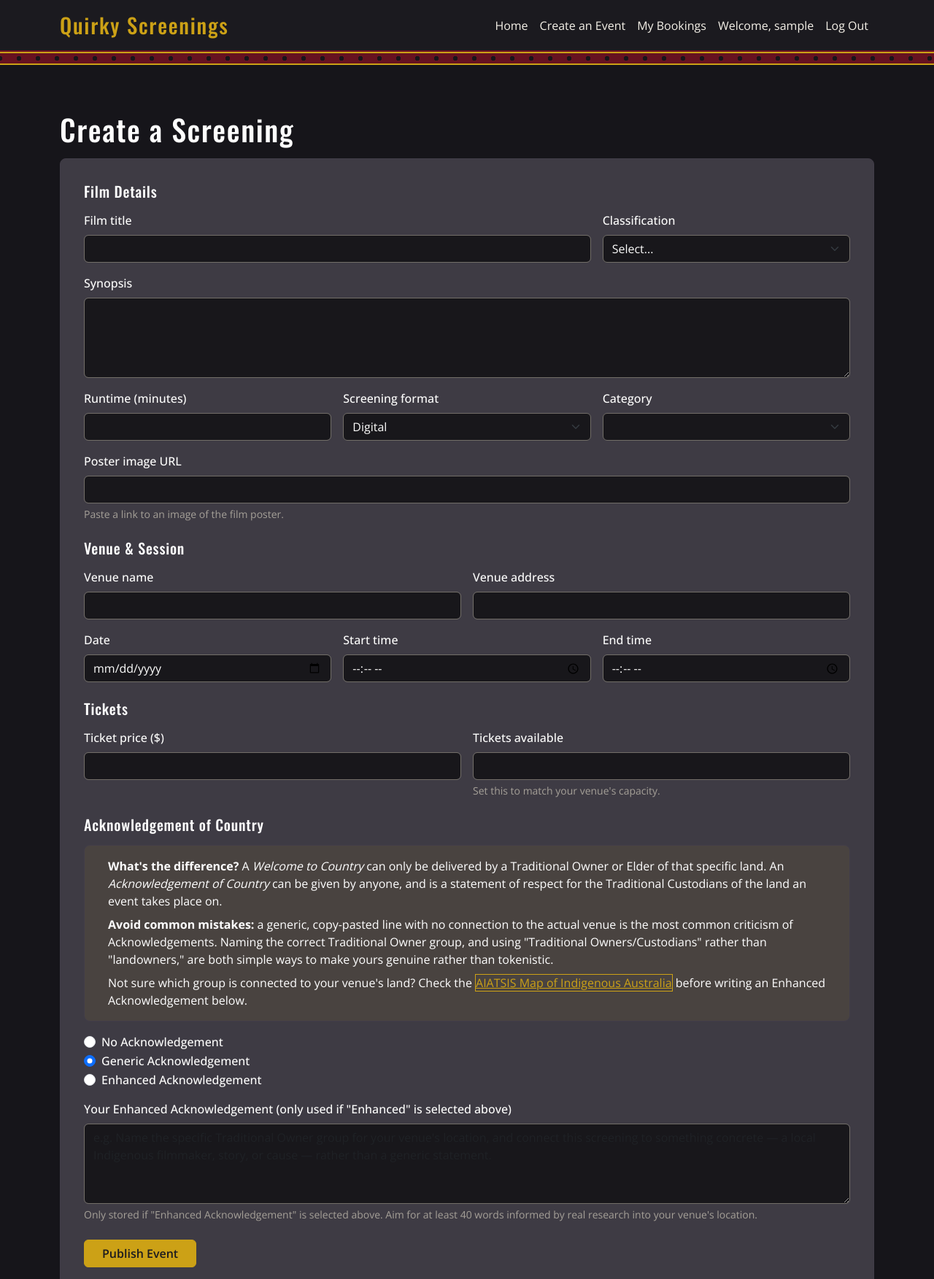
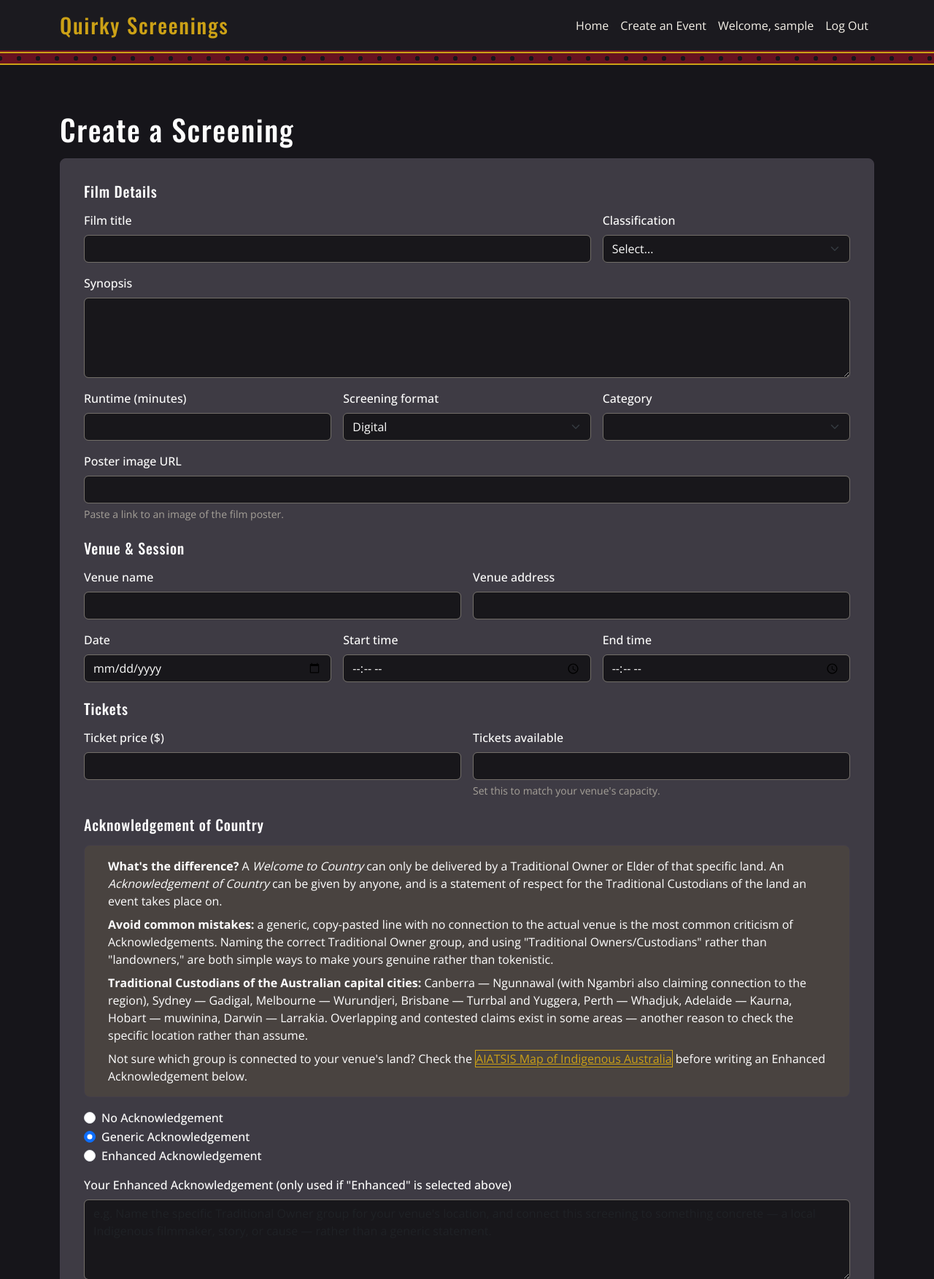
Before and after one commit to n11321814/IAB207-Group36, a Flask app: page /event/create in a window 1280 px wide. Shown: the top 1753 px of the page at 73% size. Run offline with Flask 3, Linux system fonts and the light colour scheme; the visitor is signed in with stand-in values (Sample User, id 1); data comes from the database, SQL or seed files in the repository; data that the repository does not hold is empty; some libraries are stand-ins or nearby versions.

Commit message:
Fix base nav bookings (#50)
* Comment out my bookings nav link until route exists

* Add traditional custodians of capital cities to aoc info panel

```diff
--- a/website/templates/base.html
+++ b/website/templates/base.html
@@ -22,7 +22,8 @@
           <li class="nav-item"><a class="nav-link" href="{{ url_for('main.index') }}">Home</a></li>
           <li class="nav-item"><a class="nav-link" href="{{ url_for('main.create_event') }}">Create an Event</a></li>
           {% if current_user.is_authenticated %}
-          <li class="nav-item"><a class="nav-link" href="{{ url_for('main.bookings') }}">My Bookings</a></li>
+                    {# TODO: restore My Bookings link once the booking history route exists (Booking role) #}
+          {# <li class="nav-item"><a class="nav-link" href="{{ url_for('main.bookings') }}">My Bookings</a></li> #}
           <li class="nav-item"><span class="nav-link">Welcome, {{ current_user.firstname }}</span></li>
           <li class="nav-item"><a class="nav-link" href="{{ url_for('auth.logout') }}">Log Out</a></li>
           {% else %}
--- a/website/templates/create_event.html
+++ b/website/templates/create_event.html
@@ -84,6 +84,7 @@
       <div class="qs-form-panel mb-3 py-3 bg-opacity-25" style="background-color: rgba(204,161,22,0.08);">
         <p class="mb-2"><strong>What's the difference?</strong> A <em>Welcome to Country</em> can only be delivered by a Traditional Owner or Elder of that specific land. An <em>Acknowledgement of Country</em> can be given by anyone, and is a statement of respect for the Traditional Custodians of the land an event takes place on.</p>
         <p class="mb-2"><strong>Avoid common mistakes:</strong> a generic, copy-pasted line with no connection to the actual venue is the most common criticism of Acknowledgements. Naming the correct Traditional Owner group, and using "Traditional Owners/Custodians" rather than "landowners," are both simple ways to make yours genuine rather than tokenistic.</p>
+                <p class="mb-2"><strong>Traditional Custodians of the Australian capital cities:</strong> Canberra — Ngunnawal (with Ngambri also claiming connection to the region), Sydney — Gadigal, Melbourne — Wurundjeri, Brisbane — Turrbal and Yuggera, Perth — Whadjuk, Adelaide — Kaurna, Hobart — muwinina, Darwin — Larrakia. Overlapping and contested claims exist in some areas — another reason to check the specific location rather than assume.</p>
         <p class="mb-0">Not sure which group is connected to your venue's land? Check the <a href="https://aiatsis.gov.au/explore/map-indigenous-australia" target="_blank" class="qs-btn-outline-gold" style="text-decoration:underline;">AIATSIS Map of Indigenous Australia</a> before writing an Enhanced Acknowledgement below.</p>
       </div>
 
```
